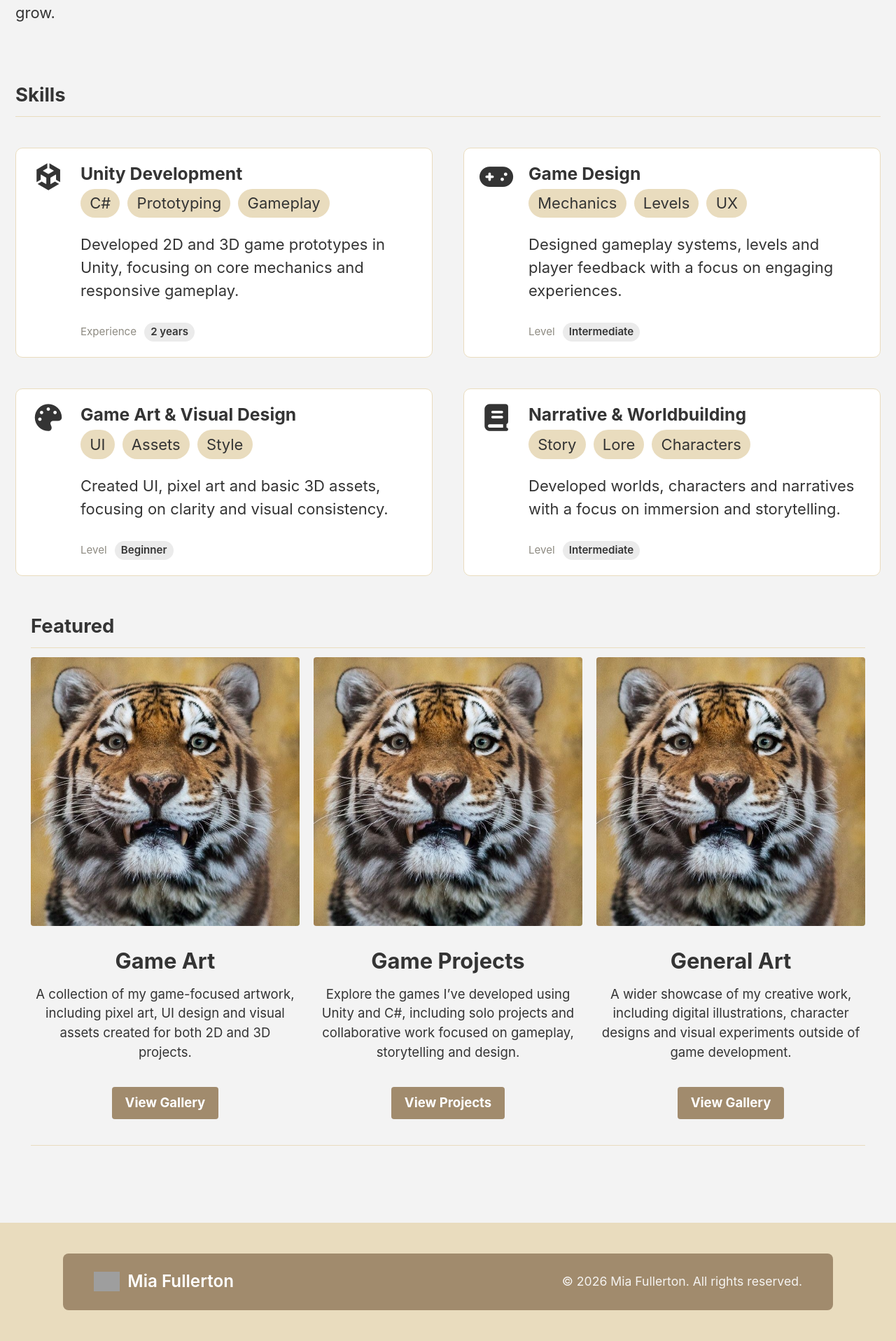
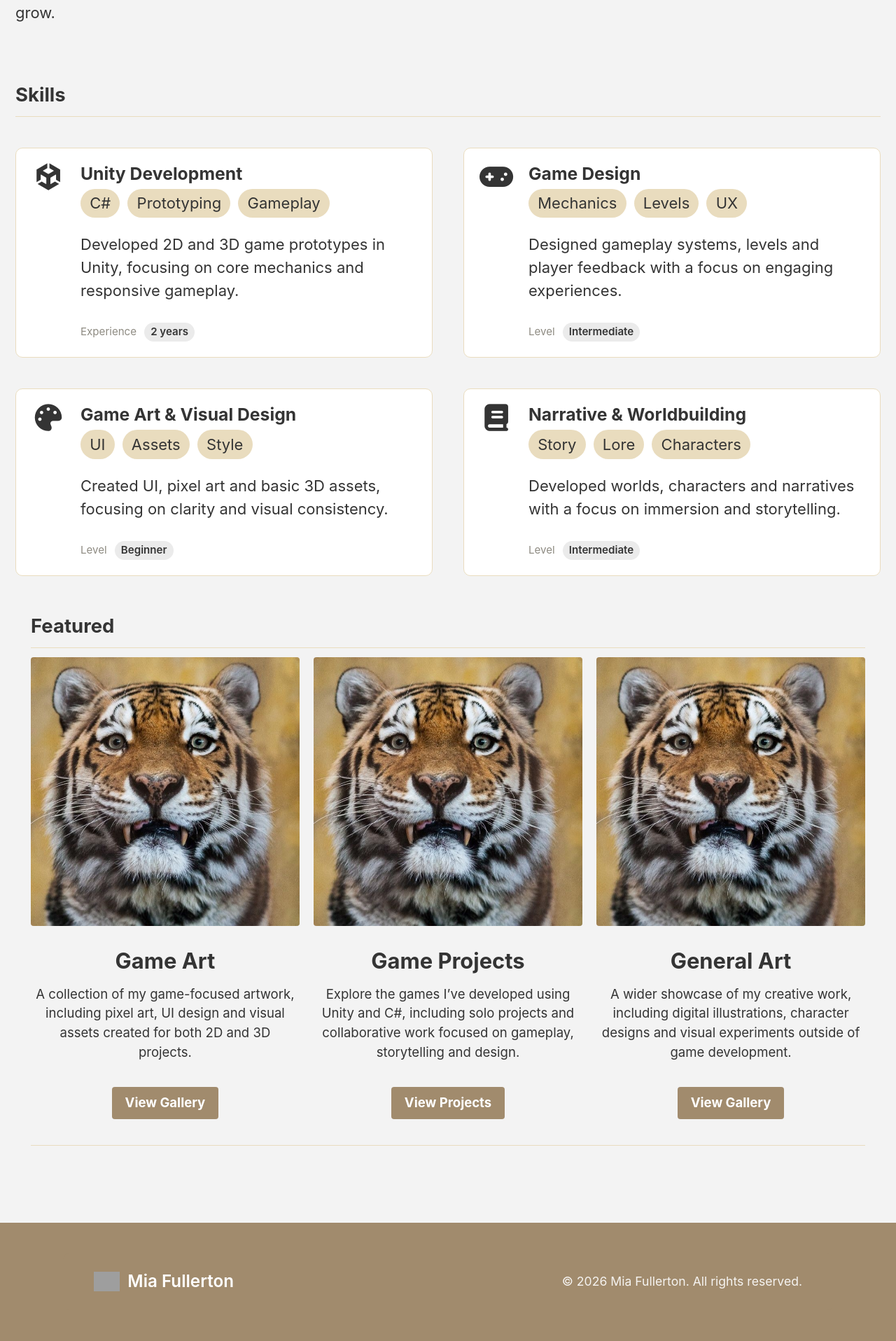
Before and after one commit to Griffsirr/Griffsirr.github.io, a Jekyll site: the page built from _pages/index.md, in a window 1280 px wide. Shown: the part 1417-3333 px from the top of the page at 70% size. Built offline with Jekyll 4.4.1, drawn with Linux system fonts in a browser that asks for light colours; grey boxes are pictures that could not be loaded.

Commit message:
Update _dirt.scss

```diff
--- a/_sass/minimal-mistakes/skins/_dirt.scss
+++ b/_sass/minimal-mistakes/skins/_dirt.scss
@@ -8,7 +8,7 @@ $text-color: #343434 !default;
 $muted-text-color: #8e8b82 !default;
 $primary-color: #343434 !default;
 $border-color: #e9dcbe !default;
-$footer-background-color: #e9dcbe !default;
+$footer-background-color: #a18b6d !default;
 $link-color: #343434 !default;
 $masthead-link-color: $text-color !default;
 $masthead-link-color-hover: $text-color !default;
```
